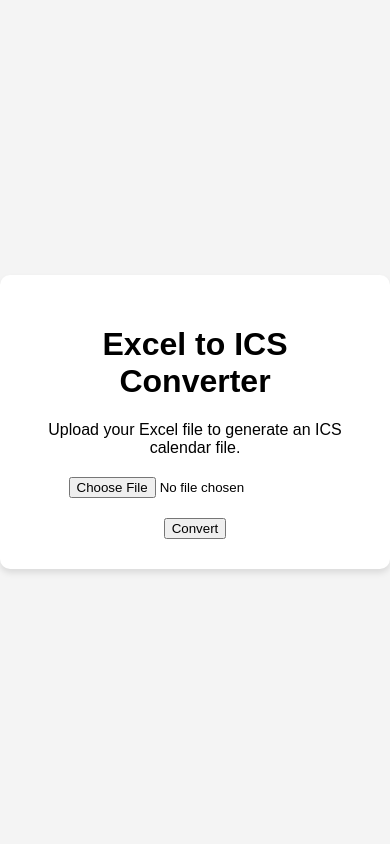
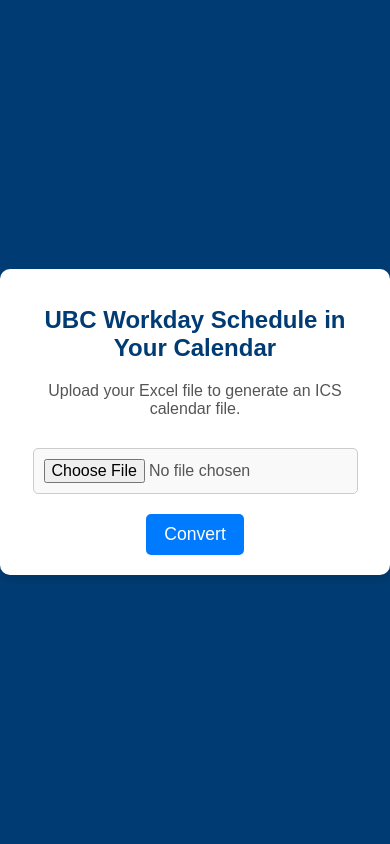
Before and after one commit to pouyanfz/Schedule2Calendar, a Flask app: page / in a window 390 px wide. Run offline with Flask 3, Linux system fonts and the light colour scheme.

Commit message:
updated readme file and index.html

```diff
--- a/templates/index.html
+++ b/templates/index.html
@@ -11,24 +11,90 @@
             justify-content: center;
             align-items: center;
             min-height: 100vh;
-            background-color: #f4f4f4;
+            background-color: #003c73; /* UBC Blue background */
             margin: 0;
+            color: white; /* White text color for contrast */
         }
+
         .container {
             text-align: center;
             background: white;
-            padding: 30px;
+            padding: 40px;
             border-radius: 10px;
-            box-shadow: 0px 4px 6px rgba(0, 0, 0, 0.1);
+            box-shadow: 0px 6px 10px rgba(0, 0, 0, 0.1);
+            width: 100%;
+            max-width: 700px;
+            color: #003c73;
         }
+
+        h1 {
+            color: #003c73;
+            font-size: 2em;
+            margin-bottom: 20px;
+        }
+
+        p {
+            font-size: 1.1em;
+            color: #555;
+            margin-bottom: 30px;
+        }
+
         .file-input {
             margin: 20px 0;
+        }
+
+        input[type="file"] {
+            padding: 10px;
+            font-size: 1em;
+            color: #555;
+            background-color: #f9f9f9;
+            border: 1px solid #ccc;
+            border-radius: 5px;
+            cursor: pointer;
+        }
+
+        button {
+            padding: 12px 20px;
+            font-size: 1.1em;
+            background-color: #007BFF;
+            color: white;
+            border: none;
+            border-radius: 5px;
+            cursor: pointer;
+            transition: background-color 0.3s ease;
+        }
+
+        button:hover {
+            background-color: #0056b3;
+        }
+
+        button:focus {
+            outline: none;
+        }
+
+        /* Responsive design */
+        @media (max-width: 600px) {
+            .container {
+                padding: 20px;
+            }
+
+            h1 {
+                font-size: 1.5em;
+            }
+
+            p {
+                font-size: 1em;
+            }
+
+            button {
+                padding: 10px 18px;
+            }
         }
     </style>
 </head>
 <body>
     <div class="container">
-        <h1>Excel to ICS Converter</h1>
+        <h1>UBC Workday Schedule in Your Calendar</h1>
         <p>Upload your Excel file to generate an ICS calendar file.</p>
         <form action="/upload" method="post" enctype="multipart/form-data">
             <div class="file-input">
```
Also changed, not shown: README.md.
